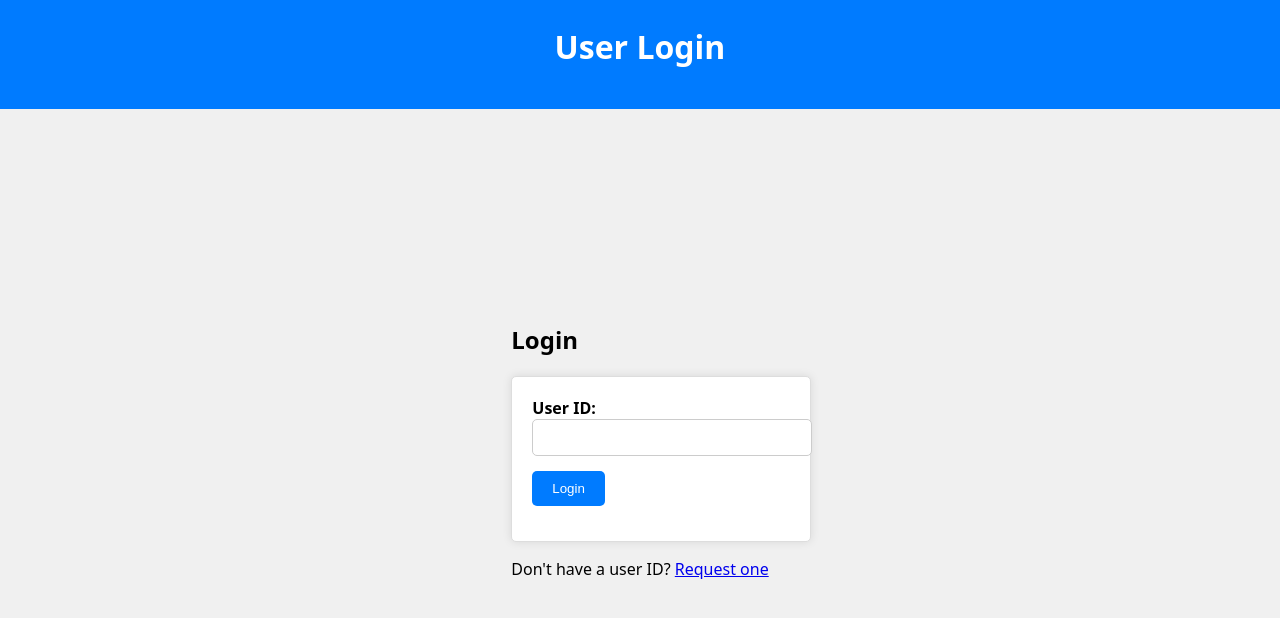
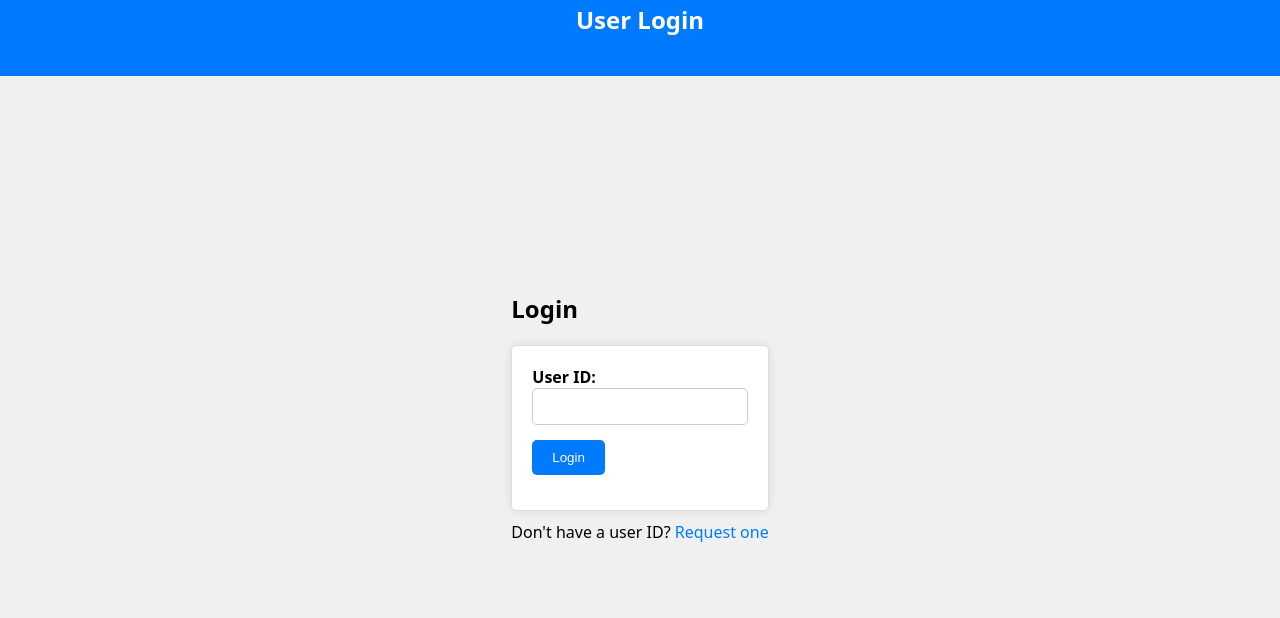
Before and after one commit to Mykol5/smartcodeacademy, a plain HTML site: page login.html in a window 1280 px wide. Shown: the part 122-740 px from the top of the page. Drawn offline with Linux system fonts and the light colour scheme; some packages are replaced by stand-ins of ours; a script that the page names is missing.

Commit message:
login and reg commit

```diff
--- a/css/register.css
+++ b/css/register.css
@@ -1,3 +1,9 @@
+* {
+    margin: 0;
+    padding: 0;
+    box-sizing: border-box;
+}
+
 body {
     font-family: system-ui, 'Open Sans';
     margin: 0;
@@ -10,6 +16,7 @@ header {
     color: #fff;
     text-align: center;
     padding: 20px;
+    margin-bottom: 0px
 }
 
 header img {
@@ -39,6 +46,10 @@ form {
     width: 100%;
     max-width: 400px;
     text-align: left;
+}
+
+#login-form {
+    margin-top: 2px;
 }
 
 .form-group {
@@ -72,6 +83,19 @@ button:hover {
     background-color: #0056b3;
 }
 
+p {
+    margin-top: 10px;
+}
+
+a {
+    color: #007bff;
+    text-decoration: none;
+}
+
+a:hover {
+    text-decoration: underline;
+}
+
 .success {
     color: green;
     background-color: lightgreen;
@@ -85,6 +109,9 @@ button:hover {
     padding: 10px;
     border: 1px solid red;
   }
+
+
+
 
 
   /* .notification {
--- a/login.html
+++ b/login.html
@@ -15,7 +15,7 @@
 <body>
     <header>
         <img src="img/smarttech.png" alt="Logo">
-        <h1>User Login</h1>
+        <h2>User Login</h2>
     </header>
     <main>
 
```
Also changed, not shown: register.html (+1 -1 lines).
